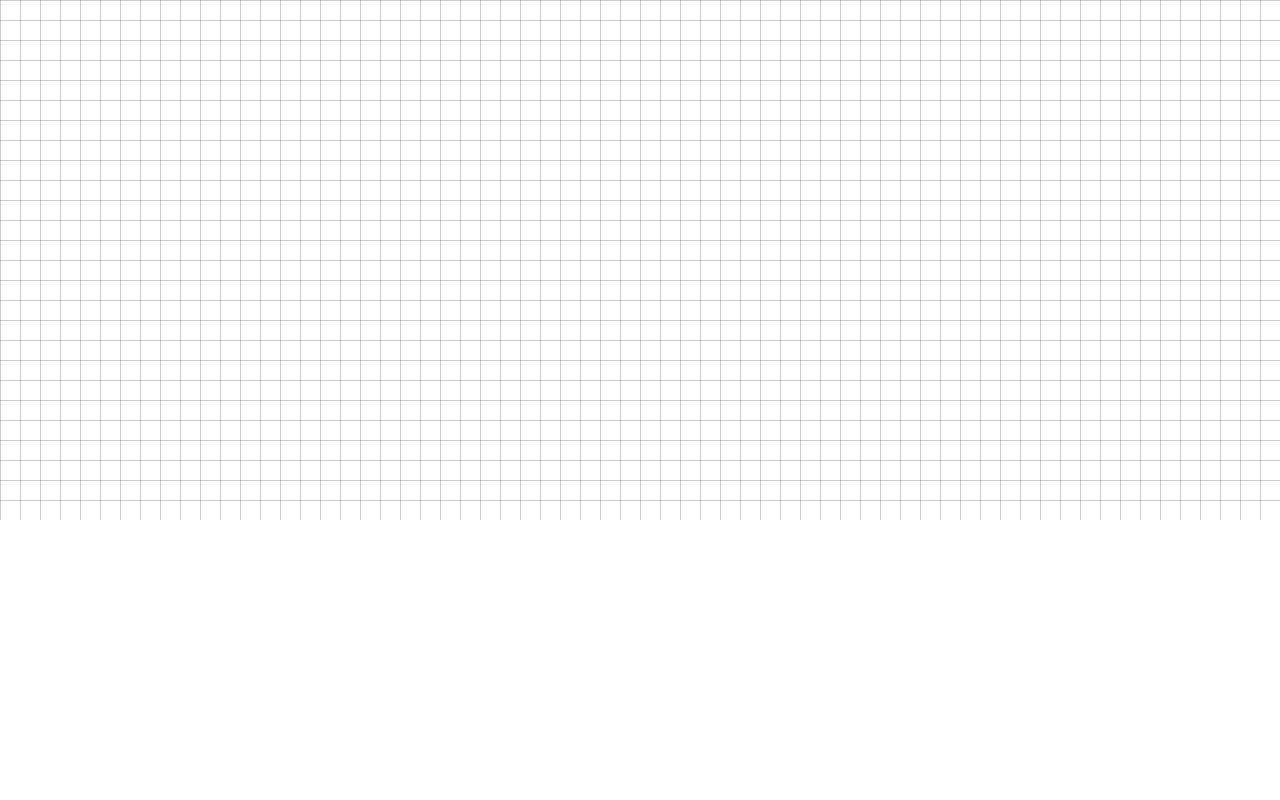
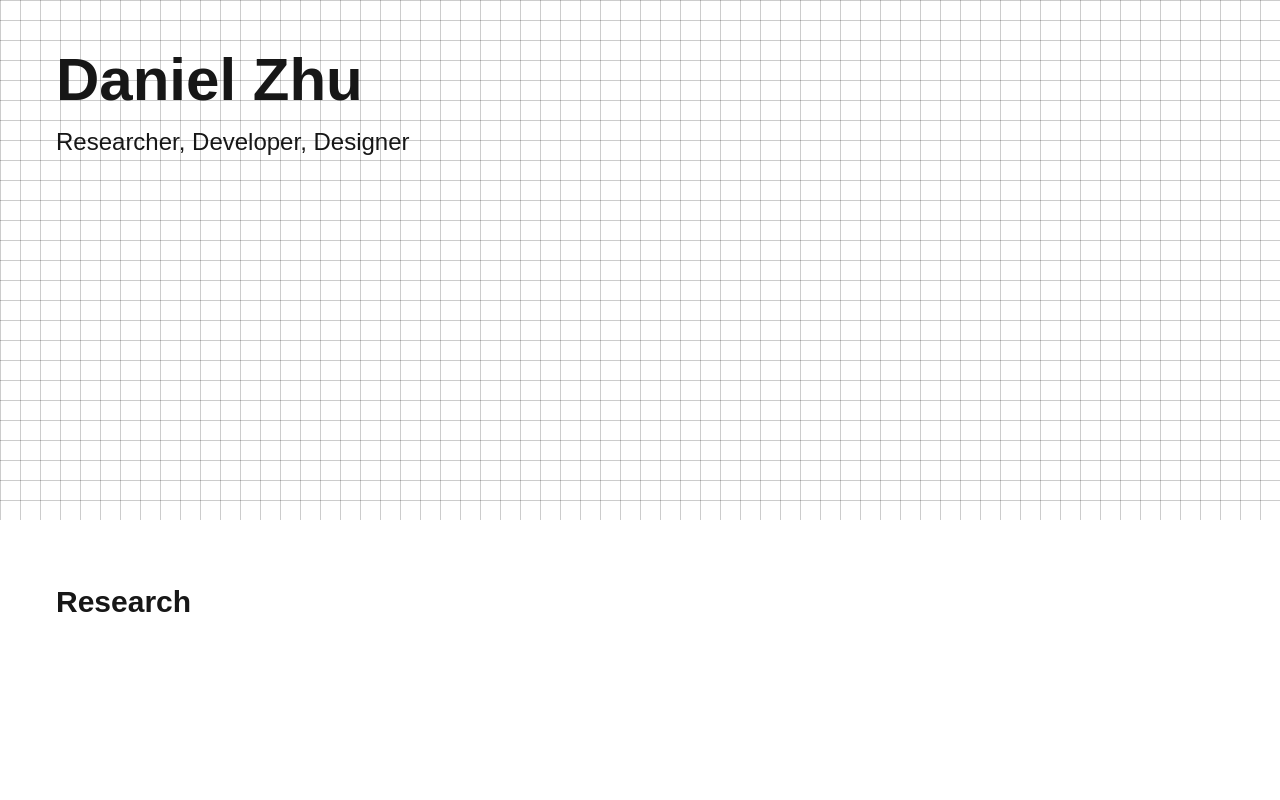
Before and after one commit to dzhu8/dzhu.github.io, a Next.js app: page / in a window 1280 px wide. Shown: the part 280-1080 px from the top of the page. Before the commit the page ends 800 px from the top, so only its background shows below. Built offline with nearby package versions, Linux system fonts and the light colour scheme.

Commit message:
Set up foundation for hero

```diff
--- /dev/null
+++ b/src/app/components/hero/Hero.tsx
@@ -0,0 +1,16 @@
+'use client';
+
+export default function Hero() {
+  return (
+    <section className="hero-section">
+      <div className="container">
+        <h1 className="text-4xl md:text-6xl font-bold mb-4">
+          Daniel Zhu
+        </h1>
+        <p className="text-xl md:text-2xl mb-8">
+          Researcher, Developer, Designer
+        </p>
+      </div>
+    </section>
+  );
+}
--- /dev/null
+++ b/src/app/components/hero/Section.tsx
@@ -0,0 +1,18 @@
+'use client';
+
+interface SectionProps {
+  id: string;
+  title: string;
+  children?: React.ReactNode;
+}
+
+export default function Section({ id, title, children }: SectionProps) {
+  return (
+    <section id={id} className="content-section">
+      <div className="container">
+        <h2 className="text-3xl font-bold mb-6">{title}</h2>
+        {children}
+      </div>
+    </section>
+  );
+}
--- a/src/app/globals.css
+++ b/src/app/globals.css
@@ -14,20 +14,42 @@ body {
   background: #ffffff;
   color: var(--foreground);
   font-family: Arial, Helvetica, sans-serif;
+  margin: 0;
+  padding: 0;
+}
+
+/* Hero section with graph paper background */
+.hero-section {
+  min-height: 100vh;
+  display: flex;
+  flex-direction: column;
+  justify-content: center;
+  align-items: center;
+  padding: 2rem 1rem;
   background-image:
     linear-gradient(rgba(0, 0, 0, 0.2) var(--grid-line-width), transparent var(--grid-line-width)),
     linear-gradient(90deg, rgba(0, 0, 0, 0.2) var(--grid-line-width), transparent var(--grid-line-width));
   background-size: var(--grid-size) var(--grid-size);
+  position: relative;
 }
 
-canvas {
-  position: absolute;
-  top: 0;
-  left: 0;
+/* Content sections with white background */
+.content-section {
+  min-height: 50vh;
+  padding: 4rem 1rem;
+  background-color: #ffffff;
+  position: relative;
+}
+
+/* Container for responsive layout */
+.container {
   width: 100%;
-  height: 100%;
-  z-index: -1;
+  max-width: 1200px;
+  margin: 0 auto;
+  padding: 0 1rem;
 }
+
+/* Existing animations and other styles */
 
 @keyframes fadeIn {
   from {
--- a/src/app/page.tsx
+++ b/src/app/page.tsx
@@ -1,9 +1,26 @@
 'use client';
+
+import Hero from './components/hero/Hero';
+import Section from './components/hero/Section';
 
 export default function Home() {
   return (
-    <div className="min-h-screen">
-      {/* Graph paper-style background */}
-    </div>
+    <main>
+      {/* Hero Section with graph paper background */}
+      <Hero />
+
+      {/* Content Sections with white backgrounds */}
+      <Section id="research" title="Research">
+        {/* Research content will be added later */}
+      </Section>
+
+      <Section id="projects" title="Projects">
+        {/* Projects content will be added later */}
+      </Section>
+
+      <Section id="hobbies" title="Hobbies">
+        {/* Hobbies content will be added later */}
+      </Section>
+    </main>
   );
 }
```
